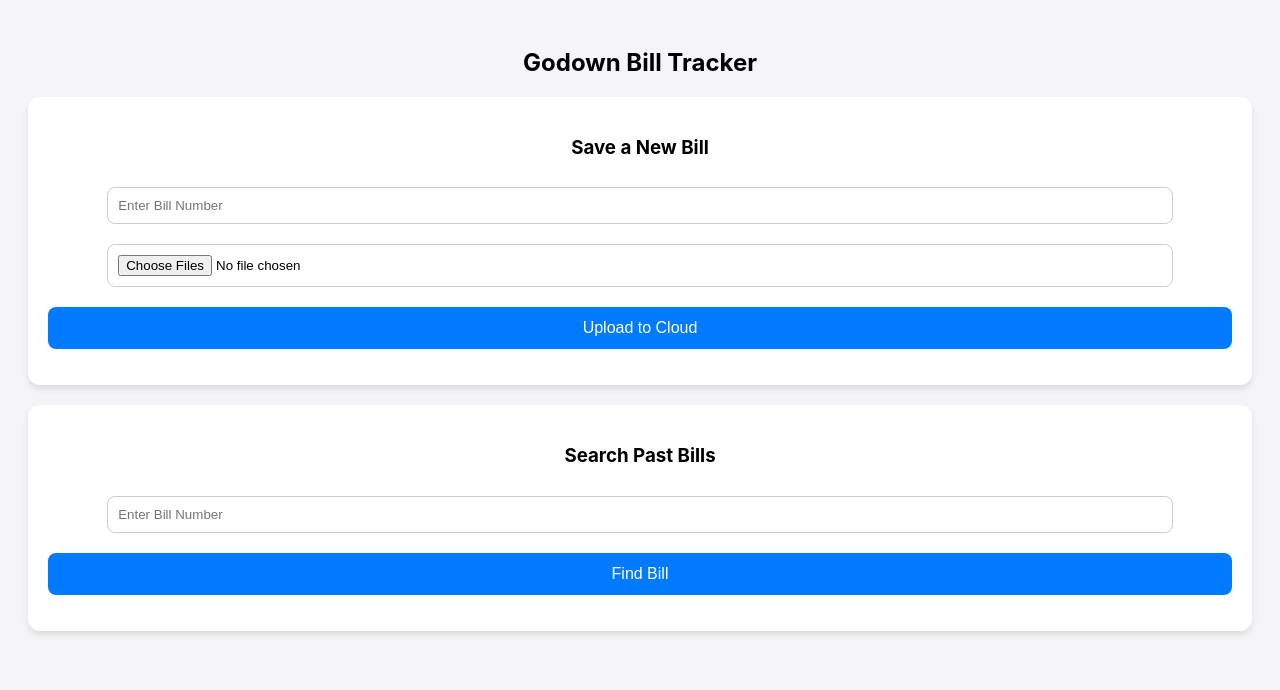
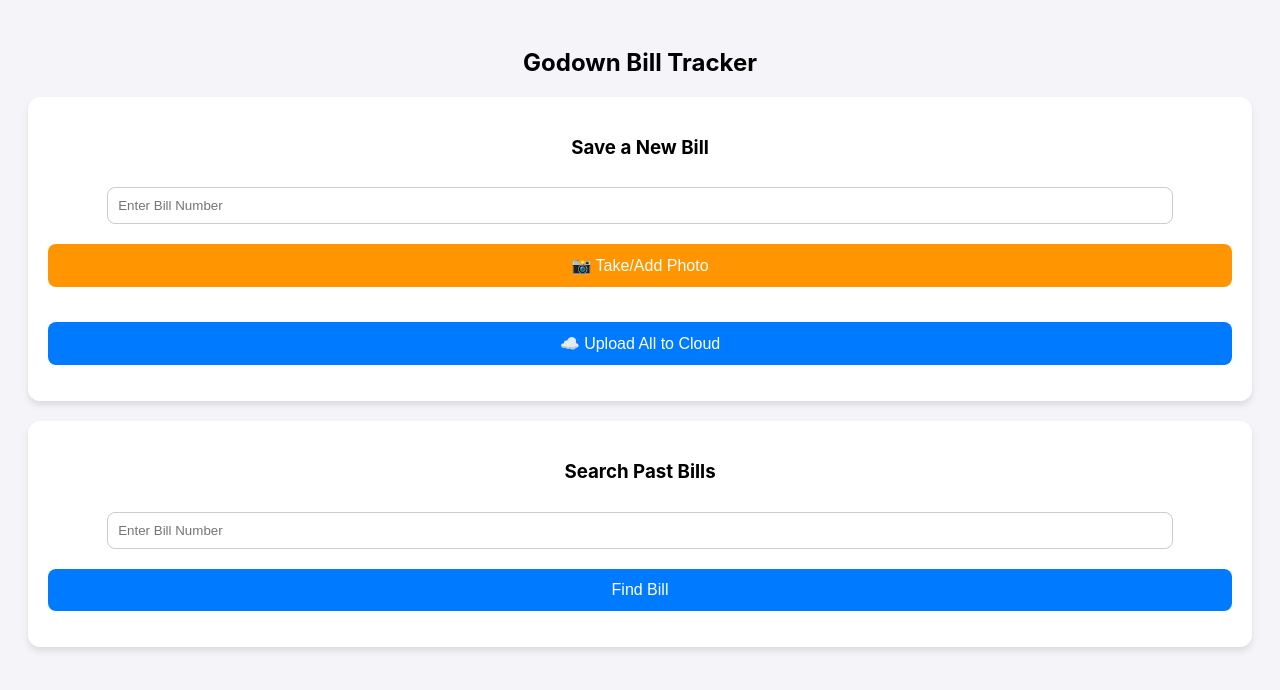
Before and after one commit to panipevin/bill_tracker, a plain HTML site: page index.html in a window 1280 px wide. Drawn offline with Linux system fonts and the light colour scheme.

Commit message:
Update file input for photo upload functionality

```diff
--- a/index.html
+++ b/index.html
@@ -12,8 +12,14 @@
     <div class="card">
         <h3>Save a New Bill</h3>
         <input type="text" id="billNum" placeholder="Enter Bill Number">
-        <input type="file" id="fileInput" accept="image/*" multiple>
-        <button onclick="uploadBill()">Upload to Cloud</button>
+
+        <input type="file" id="fileInput" accept="image/*" style="display:none;" onchange="queuePhoto(this)">
+
+        <button onclick="document.getElementById('fileInput').click()" style="background-color: #ff9500;">📸 Take/Add Photo</button>
+
+        <div id="photoQueue" style="display: flex; flex-wrap: wrap; gap: 10px; margin-top: 15px; justify-content: center;"></div>
+
+        <button onclick="uploadBill()" style="margin-top: 20px;">☁️ Upload All to Cloud</button>
         <p id="uploadStatus"></p>
     </div>
 
```
